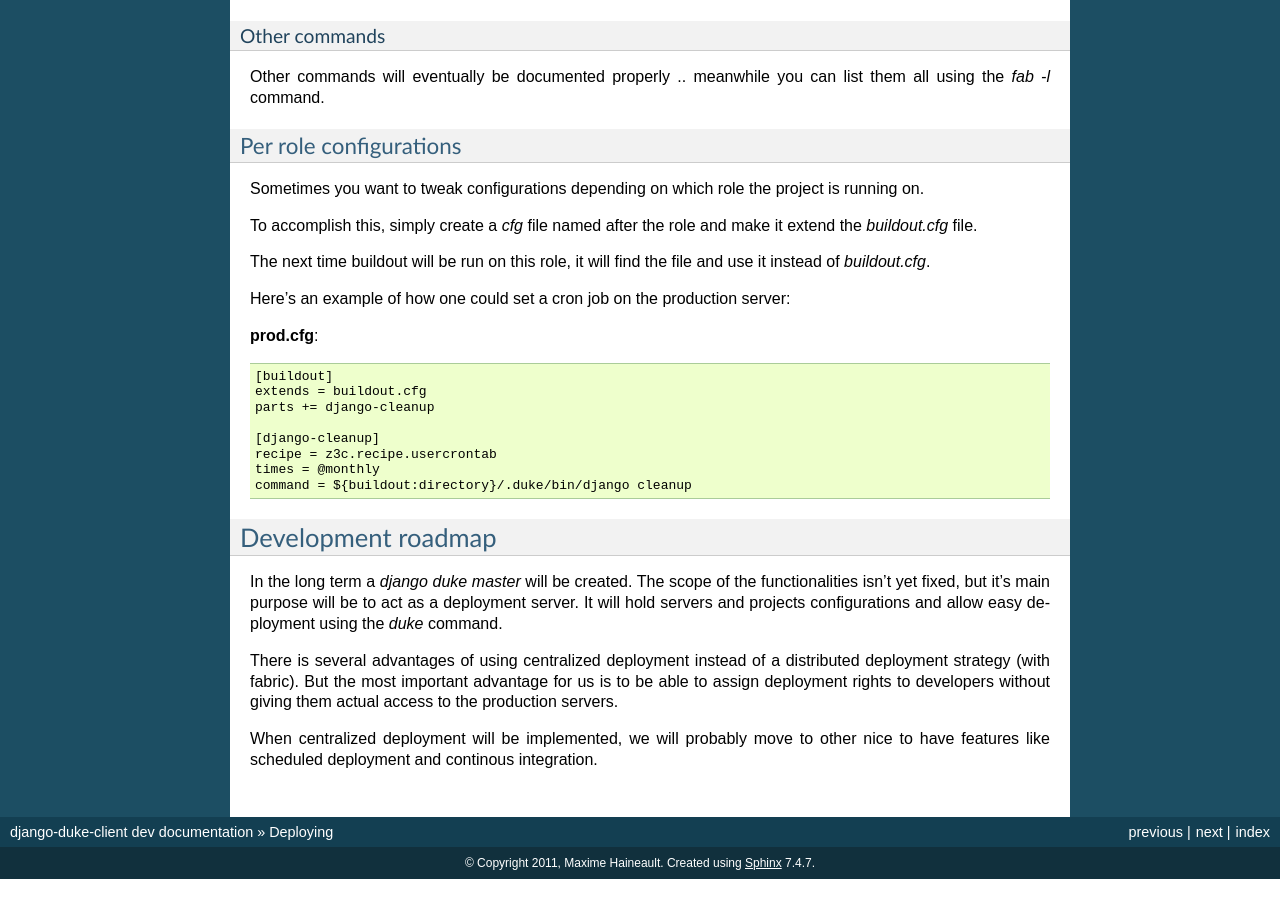
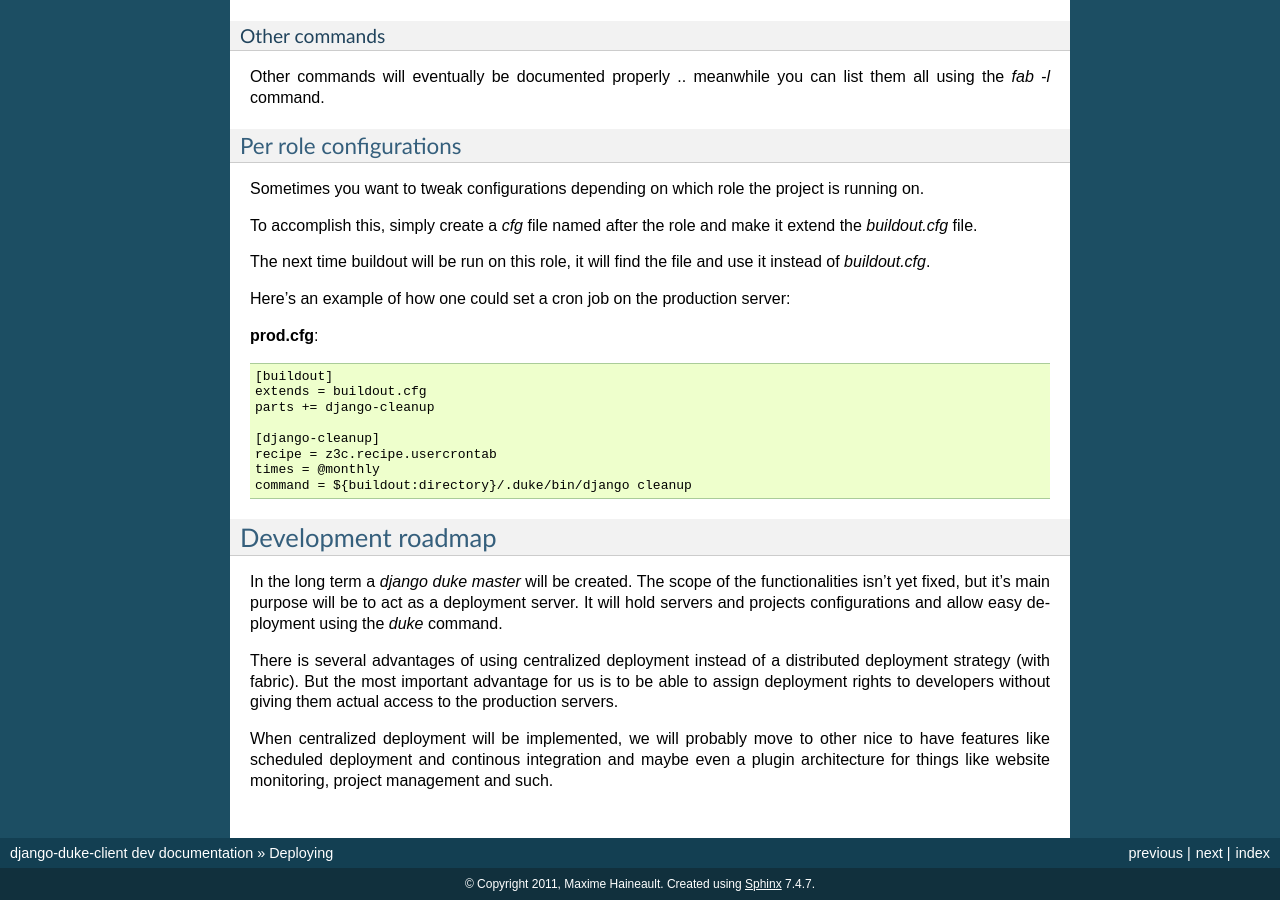
Before and after one commit to h3/django-duke-client, a Sphinx documentation site: the page built from docs/deploying.rst, in a window 1280 px wide and 900 px high, scrolled down 3336 px. Built offline with Sphinx 7.4.7, drawn with Linux system fonts in a browser that asks for light colours; before the commit the page ends 4215 px from its top, so only the background shows below that.

Commit message:
Update docs/deploying.rst

```diff
--- a/docs/deploying.rst
+++ b/docs/deploying.rst
@@ -245,4 +245,5 @@ advantage for us is to be able to assign deployment rights to developers without
 giving them actual access to the production servers.
 
 When centralized deployment will be implemented, we will probably move to other
-nice to have features like scheduled deployment and continous integration.
+nice to have features like scheduled deployment and continous integration and maybe even a plugin
+architecture for things like website monitoring, project management and such.
```
